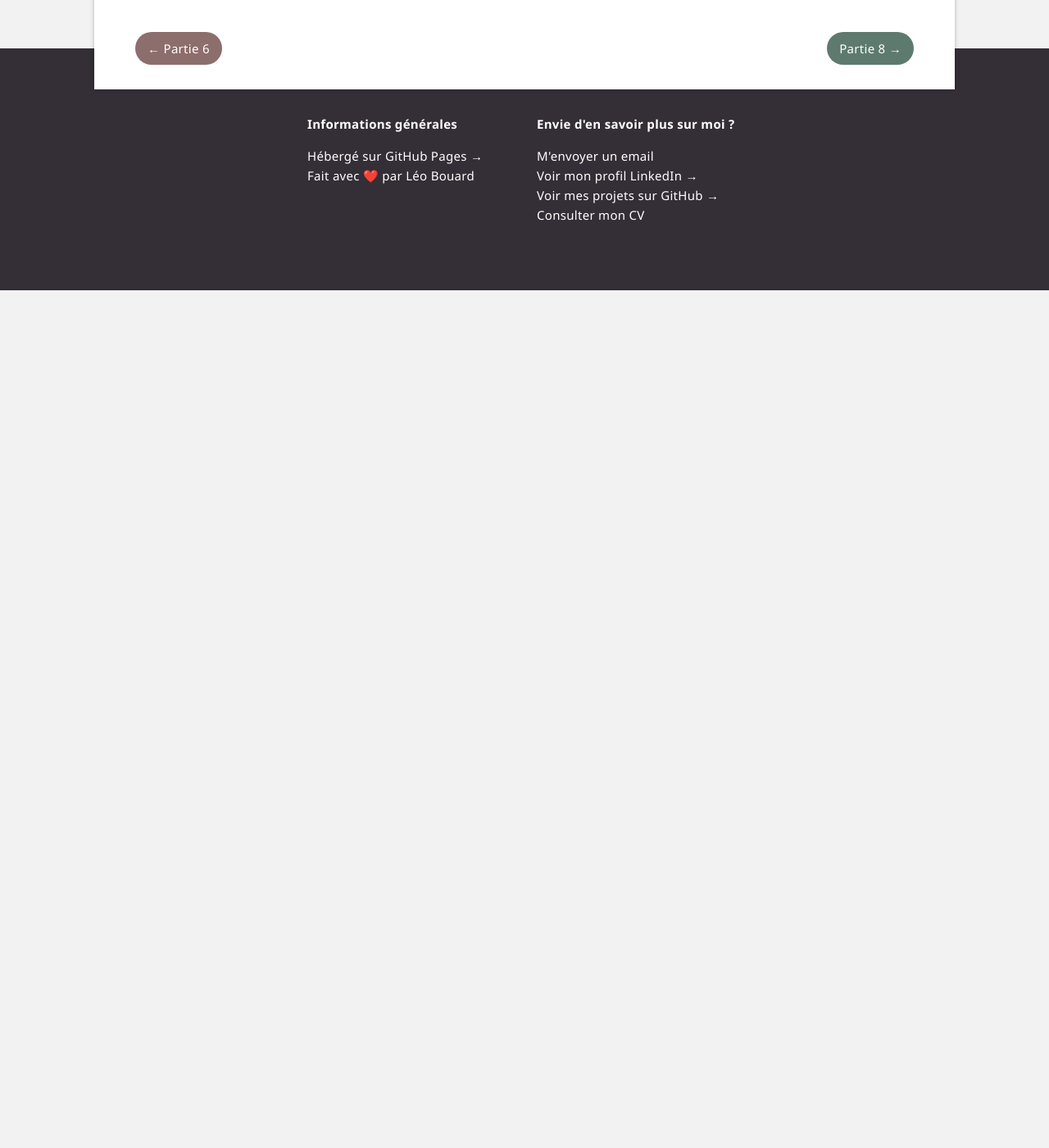
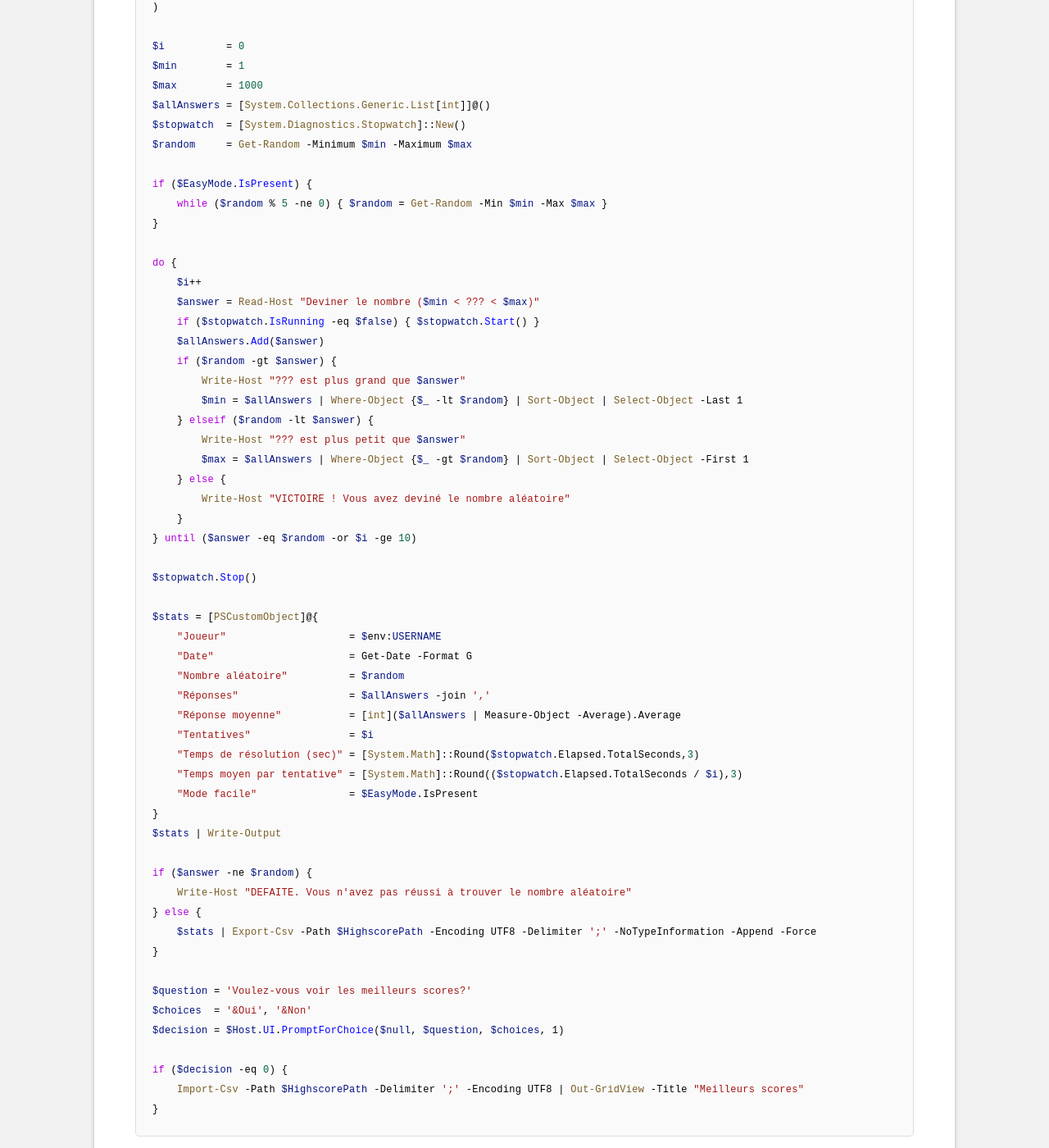
Before and after one commit to leobouard/leobouard.github.io, a Jekyll site: the page built from _posts/2022-12-01-cours-pratique-powershell-007.md, in a window 1280 px wide and 1400 px high, scrolled down 2800 px. Shown: the whole window at 82% size. Built offline with Jekyll 4.4.1, drawn with Linux system fonts in a browser that asks for light colours; some web fonts are replaced; before the commit the page ends 3154 px from its top, so only the background shows below that; some of the changed text lies outside the part shown.

Commit message:
Modification de la correction

````diff
--- a/_posts/2022-12-01-cours-pratique-powershell-007.md
+++ b/_posts/2022-12-01-cours-pratique-powershell-007.md
@@ -105,6 +105,64 @@ if ($decision -eq 0) {
 ## Correction
 
 ```powershell
+param(
+    [switch]$EasyMode,
+    [IO.FileInfo]$HighscorePath = "$PSScriptRoot\highscore.csv"
+)
 
+$i          = 0
+$min        = 1
+$max        = 1000
+$allAnswers = [System.Collections.Generic.List[int]]@()
+$stopwatch  = [System.Diagnostics.Stopwatch]::New()
+$random     = Get-Random -Minimum $min -Maximum $max
 
+if ($EasyMode.IsPresent) {
+    while ($random % 5 -ne 0) { $random = Get-Random -Min $min -Max $max }
+}
+
+do {
+    $i++
+    $answer = Read-Host "Deviner le nombre ($min < ??? < $max)"
+    if ($stopwatch.IsRunning -eq $false) { $stopwatch.Start() }
+    $allAnswers.Add($answer)
+    if ($random -gt $answer) {
+        Write-Host "??? est plus grand que $answer"
+        $min = $allAnswers | Where-Object {$_ -lt $random} | Sort-Object | Select-Object -Last 1
+    } elseif ($random -lt $answer) {
+        Write-Host "??? est plus petit que $answer"
+        $max = $allAnswers | Where-Object {$_ -gt $random} | Sort-Object | Select-Object -First 1
+    } else {
+        Write-Host "VICTOIRE ! Vous avez deviné le nombre aléatoire"
+    }
+} until ($answer -eq $random -or $i -ge 10)
+
+$stopwatch.Stop()
+
+$stats = [PSCustomObject]@{
+    "Joueur"                    = $env:USERNAME
+    "Date"                      = Get-Date -Format G
+    "Nombre aléatoire"          = $random
+    "Réponses"                  = $allAnswers -join ','
+    "Réponse moyenne"           = [int]($allAnswers | Measure-Object -Average).Average
+    "Tentatives"                = $i
+    "Temps de résolution (sec)" = [System.Math]::Round($stopwatch.Elapsed.TotalSeconds,3)
+    "Temps moyen par tentative" = [System.Math]::Round(($stopwatch.Elapsed.TotalSeconds / $i),3)
+    "Mode facile"               = $EasyMode.IsPresent
+}
+$stats | Write-Output
+
+if ($answer -ne $random) {
+    Write-Host "DEFAITE. Vous n'avez pas réussi à trouver le nombre aléatoire"
+} else {
+    $stats | Export-Csv -Path $HighscorePath -Encoding UTF8 -Delimiter ';' -NoTypeInformation -Append -Force
+}
+
+$question = 'Voulez-vous voir les meilleurs scores?'
+$choices  = '&Oui', '&Non'
+$decision = $Host.UI.PromptForChoice($null, $question, $choices, 1)
+
+if ($decision -eq 0) {
+    Import-Csv -Path $HighscorePath -Delimiter ';' -Encoding UTF8 | Out-GridView -Title "Meilleurs scores"
+}
 ```
````
Also changed, not shown: _posts/2022-12-01-cours-pratique-powershell-005.md (+2 -2 lines), _posts/2022-12-01-cours-pratique-powershell-006.md (+2 -2 lines).
